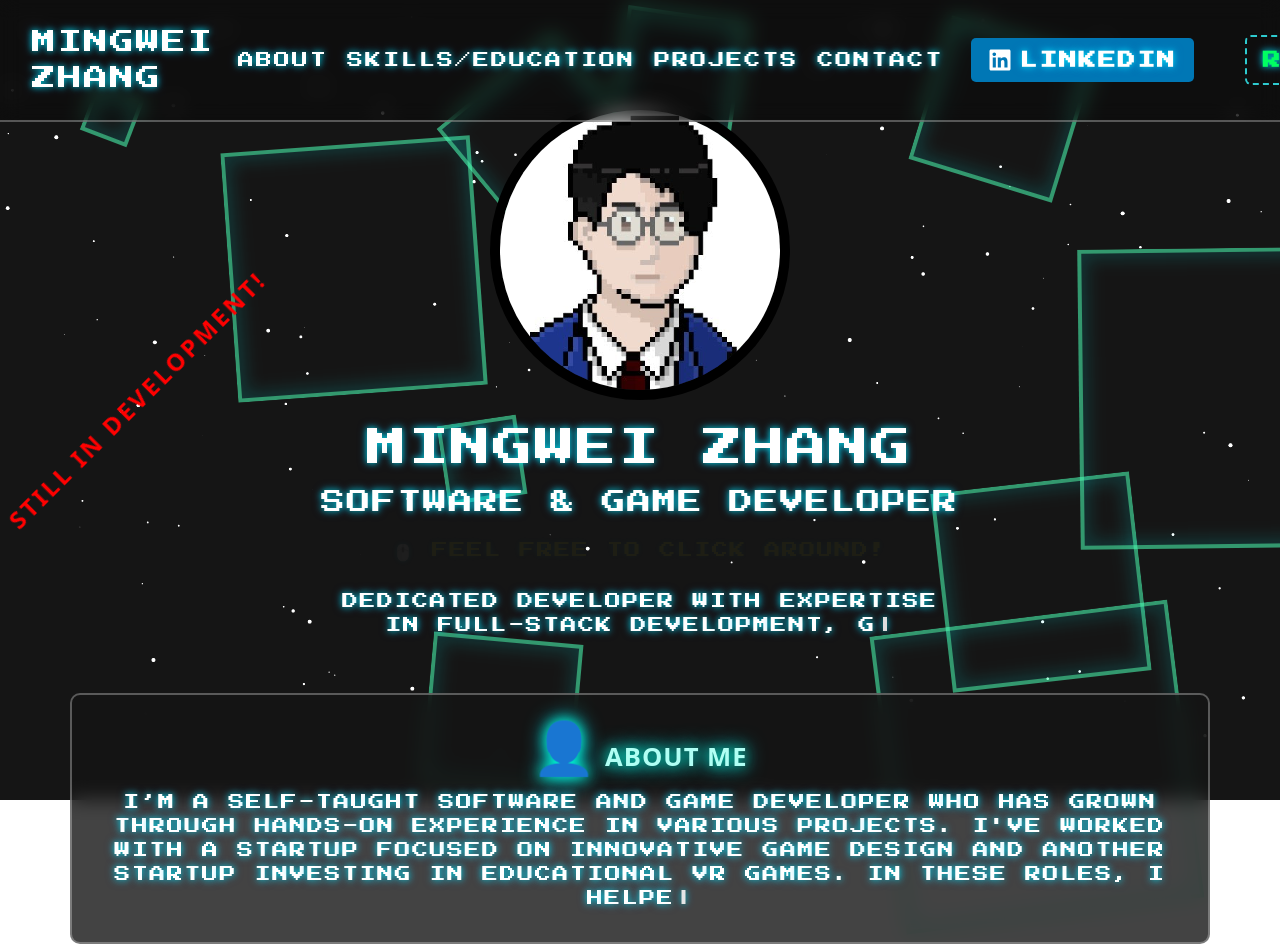
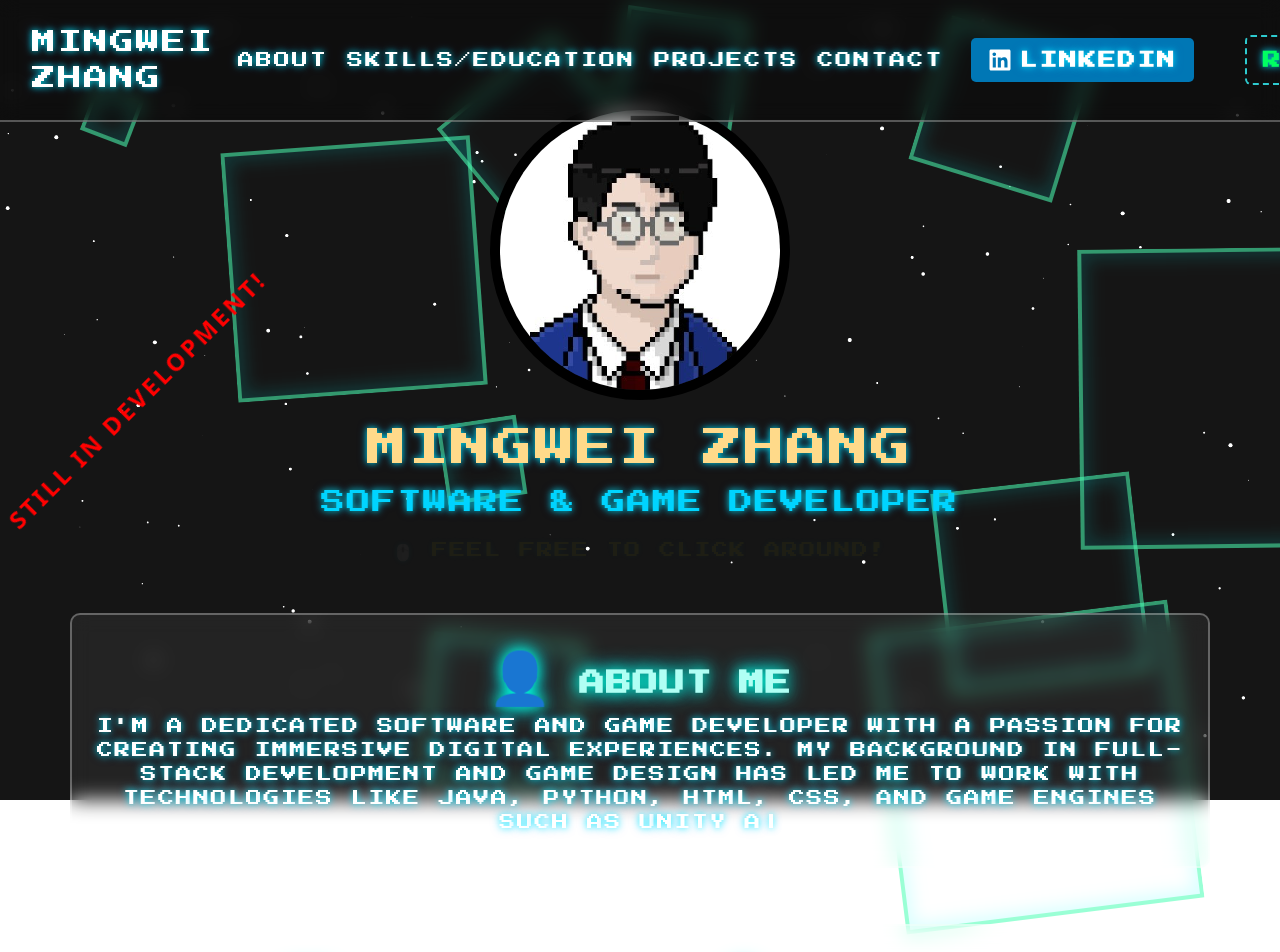
Before and after one commit to mingwzhang/portfolio, a React (Create React App) app: page / in a window 1280 px wide. Shown: the top 952 px of the page. Built offline with nearby package versions, Linux system fonts and the light colour scheme; some icons are missing.

Commit message:
update about me and mini game box (fixed small bug), as well as polishing ui

```diff
--- a/src/App.js
+++ b/src/App.js
@@ -141,7 +141,7 @@ function App() {
           🖱️ Feel free to click around!
         </p>
 
-        {/* Short Bio */}
+        {/* Short Bio
         <p className="mt-3 w-50 pixel-text mx-auto">
           <Typewriter
             options={{
@@ -151,28 +151,36 @@ function App() {
               ],
               autoStart: true,
               loop: false,
-              delay: 50,
+              delay: 15,
               deleteSpeed: Infinity,
             }}
           />
         </p>
-
+      */}
         {/* About Me Section (placed directly here) */}
         <section id="about" className="container" style={{ margin: "40px 0" }}>
-          <h2 className="pixel-heading pixel-bold-title">
+          <h2 className="mt-1 text-center pixel-text pixel-bold-title">
             <span className="emoji-large">👤</span> About Me
           </h2>
           <p className="pixel-text">
             <Typewriter
               options={{
-                strings: [
-                  "I’m a self-taught software and game developer who has grown through hands-on experience in various projects. I've worked with a startup focused on innovative game design and another startup investing in educational VR games. In these roles, I helped build interactive applications and contributed to projects aimed at creating engaging, immersive experiences.",
-                  "Over time, I’ve honed my skills in full-stack development, game design, and front-end programming using Java, Python, JavaScript, and several game engines. My journey has been all about learning on the fly and tackling challenges head-on, which fuels my passion for building creative solutions.",
-                ],
                 autoStart: true,
                 loop: false,
-                delay: 5, // Faster typing speed
+                delay: 2,
                 deleteSpeed: Infinity,
+              }}
+              onInit={(typewriter) => {
+                typewriter
+                  .typeString(
+                    "I'm a dedicated software and game developer with a passion for creating immersive digital experiences. My background in full-stack development and game design has led me to work with technologies like Java, Python, HTML, CSS, and game engines such as Unity and Unreal Engine. Whether I'm building interactive web applications or designing VR games, I enjoy turning complex challenges into simple, effective solutions."
+                  )
+                  .pauseFor(200) // Pause for 2/10 seconds before continuing
+                  .typeString("<br/><br/>") // New paragraph
+                  .typeString(
+                    "Currently, I am advancing my skills through graduate studies at Queens College. I combine creative vision with technical know-how on every project I take on. I value teamwork and continuous learning, and I'm always excited to try new ideas that improve interactive design. Feel free to explore my work and get in touch to share ideas or opportunities. ⬇"
+                  )
+                  .start();
               }}
             />
           </p>
@@ -265,6 +273,7 @@ function App() {
                       width: "400px",
                       height: "auto",
                       marginBottom: "2rem",
+                      color: "red"
                     }}
                   />
 
--- a/src/FloatingShapes.js
+++ b/src/FloatingShapes.js
@@ -18,7 +18,8 @@ const FloatingShapes = () => {
 
         // Ensure the new position is not too close to existing ones
         const tooClose = positions.some(
-          (pos) => Math.abs(pos.top - newTop) < 10 && Math.abs(pos.left - newLeft) < 10
+          (pos) =>
+            Math.abs(pos.top - newTop) < 10 && Math.abs(pos.left - newLeft) < 10
         );
 
         if (!tooClose) {
@@ -61,7 +62,8 @@ const FloatingShapes = () => {
             clipPath: shape.shape,
             background: "transparent",
             border: "4px solid rgba(82, 255, 171, 0.5)",
-            boxShadow: "0px 0px 15px rgba(0, 255, 100, 0.6), 0px 0px 25px rgba(0, 255, 100, 0.5)",
+            boxShadow:
+              "0px 0px 15px rgba(0, 255, 100, 0.6), 0px 0px 25px rgba(0, 255, 100, 0.5)",
             animation: `floatUpDown ${shape.floatSpeed}s infinite alternate ease-in-out, ${shape.rotateDirection} ${shape.rotateSpeed}s infinite linear`,
           }}
         ></div>
--- a/src/MiniGameBox.js
+++ b/src/MiniGameBox.js
@@ -17,10 +17,10 @@ const MiniGameBox = () => {
   const respawnTimeoutRef = useRef(null);
 
   // Sprite settings
-  const totalFrames = 9;          // spritesheet has 9 frames
-  const frameWidth = 50;          // frame width in pixels
-  const frameHeight = 50;         // frame height in pixels
-  const animationSpeed = 150;     // ms between frames; extra frame delay is the same value
+  const totalFrames = 9; // spritesheet has 9 frames
+  const frameWidth = 50; // frame width in pixels
+  const frameHeight = 50; // frame height in pixels
+  const animationSpeed = 150; // ms between frames; extra frame delay is the same value
 
   // Delay settings for auto-move repositioning (1 to 2 seconds)
   const minAutoMoveInterval = 1000; // min delay (ms)
@@ -86,30 +86,28 @@ const MiniGameBox = () => {
     if (!isVisible) return;
 
     setScore((prev) => prev + 1);
-    setIsVisible(false);
+    // Start break animation without immediately hiding the target image.
     setIsBreaking(true);
 
-    // Clear any active auto-move and break timers.
+    // Optionally, delay hiding the target image just a bit.
+    setTimeout(() => {
+      setIsVisible(false);
+    }, 10); // a 10ms delay can be enough to cover the blink
+
     clearMovementTimer();
     clearBreakTimers();
-
-    // Reset break animation from the start.
     setBreakFrame(0);
     breakIntervalRef.current = setInterval(() => {
       setBreakFrame((prevFrame) => {
         if (prevFrame < totalFrames - 1) {
           return prevFrame + 1;
         } else {
-          // Reached the final frame.
           clearInterval(breakIntervalRef.current);
           breakIntervalRef.current = null;
-          // Wait an extra frame's delay before respawning.
           respawnTimeoutRef.current = setTimeout(() => {
-            // Reposition target immediately on respawn.
             moveTarget();
             setIsBreaking(false);
             setIsVisible(true);
-            // Restart auto-move timer after full break animation.
             scheduleNextMove();
           }, animationSpeed);
           return prevFrame;
@@ -138,7 +136,7 @@ const MiniGameBox = () => {
             transformOrigin: "top left",
             imageRendering: "pixelated",
             cursor: "crosshair",
-            userSelect: "none"
+            userSelect: "none",
           }}
         />
       )}
@@ -163,13 +161,14 @@ const MiniGameBox = () => {
       )}
 
       {/* Score Display */}
-      <div className="mini-game-score"
+      <div
+        className="mini-game-score"
         style={{
           position: "absolute",
           top: "10px",
           left: "10px",
           color: "#333",
-          userSelect: "none"
+          userSelect: "none",
         }}
       >
         Score: {score}
--- a/src/styles.css
+++ b/src/styles.css
@@ -17,12 +17,12 @@
   letter-spacing: 2px; /* More spacing for a retro look */
   padding: 0.5rem 1rem; /* Adds space around the text */
   background-color: transparent !important; /* Make background transparent */
-  color: #00e6b8; /* Same softer neon */
+  color: #ffda8a !important; /* Same softer neon */
 }
 
 .pixel-subheading {
   font-size: 1.5rem;
-  color: #00d4ff; /* Softer Neon Blue */
+  color: #00d4ff !important; /* Softer Neon Blue */
   text-shadow: 2px 2px 10px rgba(0, 212, 255, 0.6),
                0px 0px 12px rgba(0, 212, 255, 0.5);
 }
@@ -241,7 +241,7 @@ h1 {
   position: relative;
   display: inline-block;
   margin: 0.1rem; /* Optional: spacing between icons */
-  filter: drop-shadow(0px 0px 3px #00e6b8) !important; /* Miku-style glow */
+  filter: drop-shadow(3px 3px 1.5px #d7fff6) !important;
 }
 .icon-label {
   position: absolute;
@@ -396,15 +396,6 @@ h1 {
   box-shadow: 0px 0px 10px rgba(0, 255, 255, 0.8);
 }
 
-/* Apply a glass effect to sections */
-.container, .card {
-  background: rgba(255, 255, 255, 0.1); /* Transparent white */
-  backdrop-filter: blur(10px); /* Frosted glass effect */
-  border: 2px solid rgba(255, 255, 255, 0.3); /* Subtle border */
-  border-radius: 10px; /* Slight rounding for modern feel */
-  padding: 1rem;
-}
-
 /* Navbar transparency */
 nav {
   background: rgba(0, 0, 0, 0.3) !important; /* Semi-transparent black */
@@ -423,12 +414,13 @@ nav {
 
 /* Transparent and Glass Effect for Skills & Education */
 .container, .card {
-  background: rgba(20, 20, 20, 0.8) !important; /* Light transparent white */
+  background: rgba(255, 255, 255, 0.062) !important; /* Light transparent white */
   backdrop-filter: blur(10px) !important; /* Frosted glass effect */
   border: 2px solid rgba(255, 255, 255, 0.3) !important; /* Subtle white border */
   border-radius: 10px !important; /* Smooth rounded edges */
   padding: 1rem !important;
 }
+
 
 /* Improve readability of text inside transparent sections */
 .card h6, .pixel-text {
```
Also changed, not shown: src/AnimatedBackground.js (+6 -2 lines), src/ContactForm.js (+6 -2 lines), src/VideoCarousel.js (+10 -17 lines).
